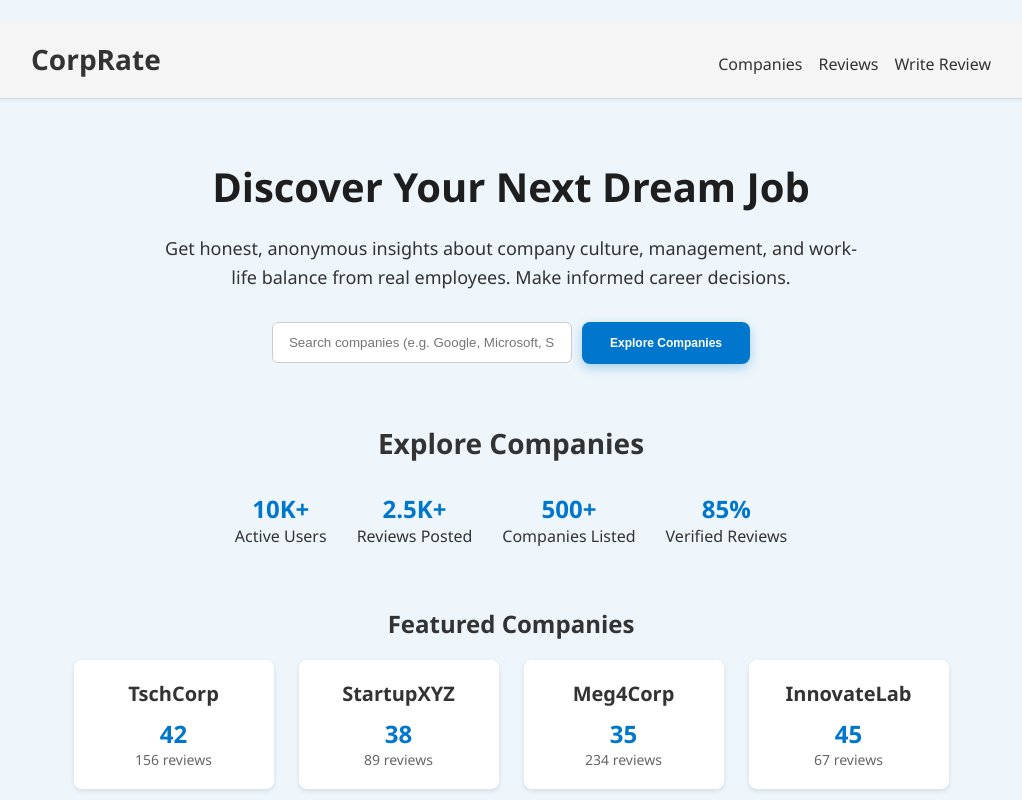
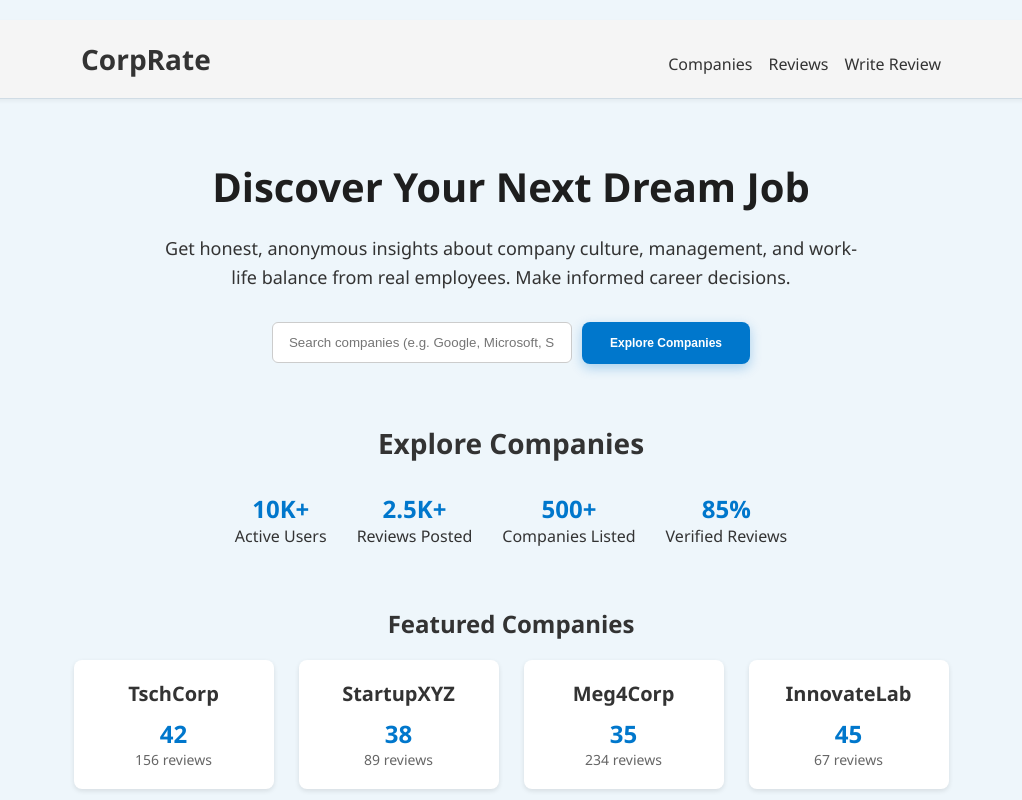
Before and after one commit to ChristineMuchiri/CorpRate, a React (Vite) app in the folder company-review-front/: page / in a window 1280 px wide. Shown: the whole page, without its empty margins (129-1151 px from the left). Built offline with nearby package versions, Linux system fonts and the light colour scheme.

Commit message:
landing page complete

```diff
--- a/company-review-front/src/pages/LandingPage.css
+++ b/company-review-front/src/pages/LandingPage.css
@@ -37,7 +37,7 @@ body, html {
   display: flex;
   justify-content: space-between;
   align-items: center;
-  min-width: 1000px;
+  min-width: 900px;
 
   margin: 0 auto;
   padding: 0 20px;
```
